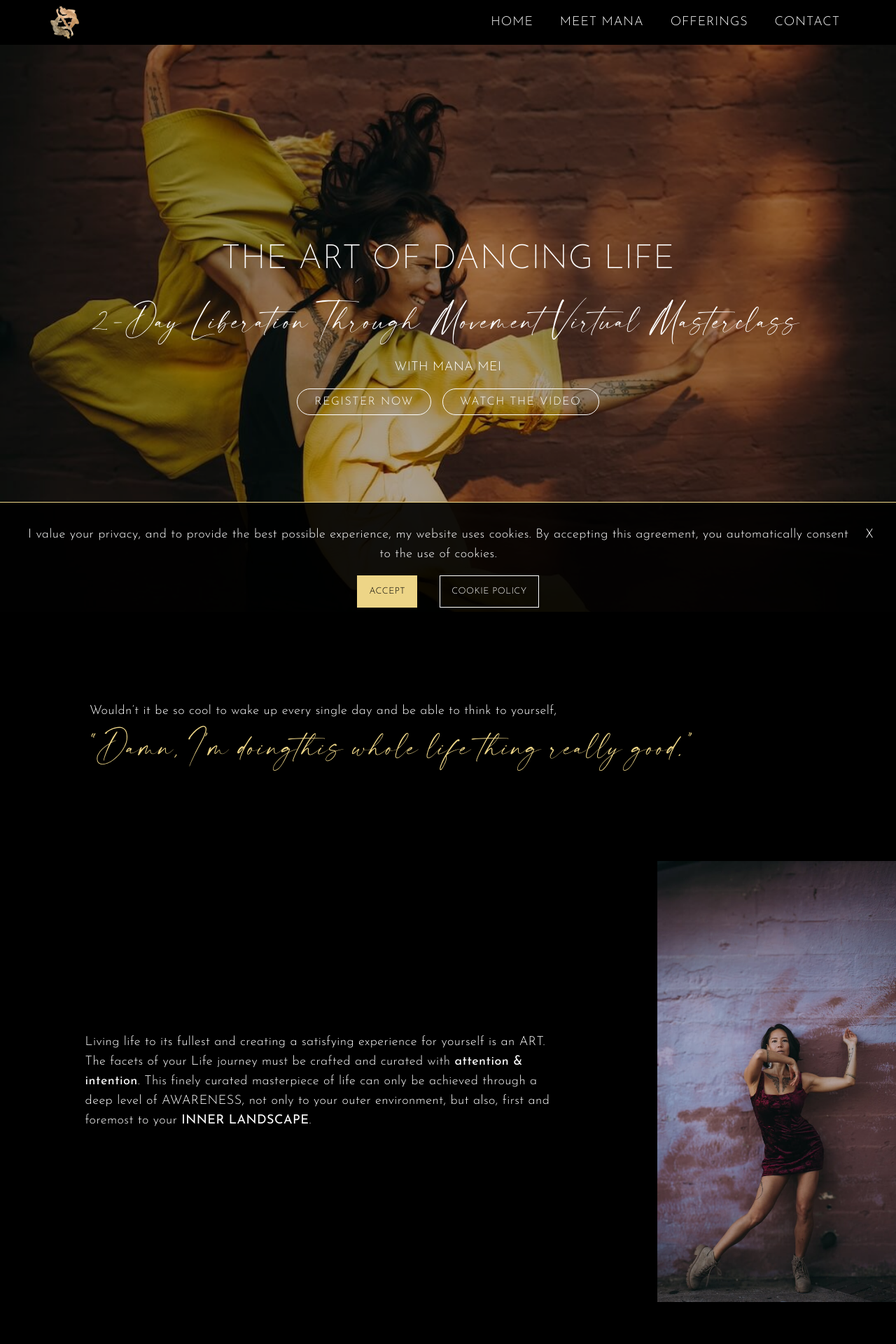
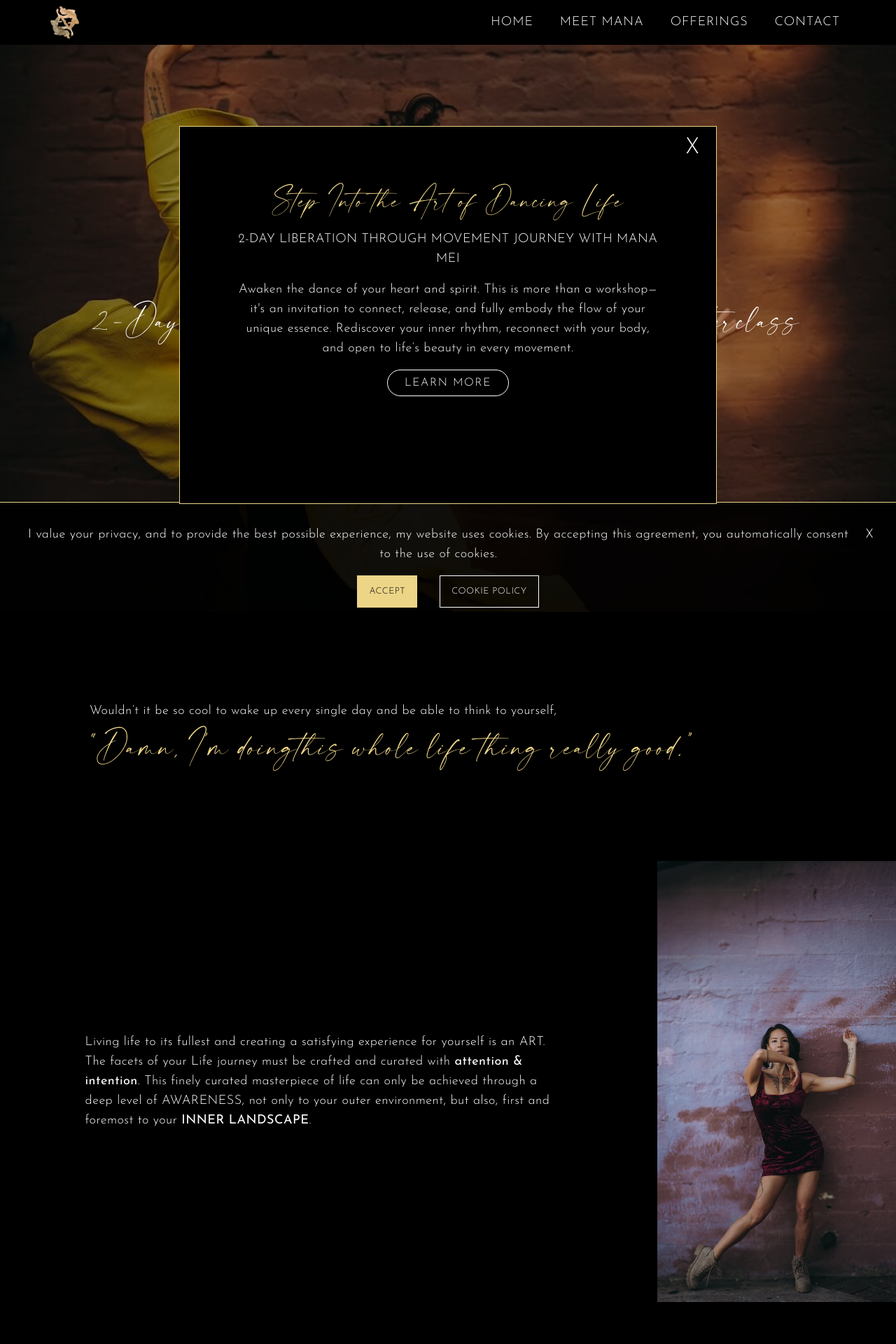
Before and after one commit to brittwoodard/manamei, a Jekyll site: the page built from theartofdancinglife.html, in a window 1280 px wide. Shown: the top 1920 px of the page at 70% size. Built offline with Jekyll 4.4.1, drawn with Linux system fonts in a browser that asks for light colours; nearby versions of some CDN libraries.

Commit message:
styling the popup

```diff
--- a/assets/css/output-style.css
+++ b/assets/css/output-style.css
@@ -1013,14 +1013,32 @@ input[type="checkbox"]:checked::before {
 .inset-0 {
   inset: 0px;
 }
+.bottom-20p {
+  bottom: 20%;
+}
 .left-0 {
   left: 0px;
 }
+.left-20p {
+  left: 20%;
+}
+.right-20p {
+  right: 20%;
+}
+.right-6 {
+  right: 1.5rem;
+}
 .right-\[1\.25rem\] {
   right: 1.25rem;
 }
+.top-20p {
+  top: 20%;
+}
 .top-3 {
   top: 0.75rem;
+}
+.top-4 {
+  top: 1rem;
 }
 .top-\[50\%\] {
   top: 50%;
@@ -1488,11 +1506,11 @@ input[type="checkbox"]:checked::before {
 .align-middle {
   vertical-align: middle;
 }
+.font-sans {
+  font-family: Josefin Sans, sans-serif;
+}
 .font-serif {
   font-family: modernline, serif;
-}
-.font-sans {
-  font-family: Josefin Sans, sans-serif;
 }
 .text-2xl {
   font-size: 1.5rem;
@@ -1510,6 +1528,9 @@ input[type="checkbox"]:checked::before {
 }
 .text-\[1\.5rem\] {
   font-size: 1.5rem;
+}
+.text-\[2rem\] {
+  font-size: 2rem;
 }
 .text-\[3rem\] {
   font-size: 3rem;
--- a/theartofdancinglife.html
+++ b/theartofdancinglife.html
@@ -102,6 +102,23 @@ seo:
   social_image: /uploads/images/manamei-72.jpg
   hide-from-google: true
 ---
+<!-- Popup -->
+<div id="popup" class="fixed top-20p bottom-20p right-20p left-20p justify-center align-center bg-black z-50 border border-feature">
+
+  <!-- Close Button (X) in upper-right corner -->
+  <button id="popupClose" class="absolute top-4 right-6 text-[2rem] font-100 text-white hover:text-feature hover:duration-500">
+    X
+  </button>
+
+  <div class="p-10p text-center">
+      <h2 class="text-md-serif mb-4 text-feature">Step Into the Art of Dancing Life</h2>
+      <p class="uppercase">2-Day Liberation Through Movement Journey with Mana Mei</p>
+      <p>Awaken the dance of your heart and spirit. This is more than a workshop—it's an invitation to connect, release, and fully embody the flow of your unique essence. Rediscover your inner rhythm, reconnect with your body, and open to life’s beauty in every movement.</p>
+      <a href="/theartofdancinglife.html" id="popupAction" class="button">Learn More</a>
+  </div>
+</div>
+
+
 <!-- Course Heading -->
 <section
     class="p-10p bg-image-style bg-overlay min-h-[90vh] flex align-middle items-center text-center justify-center {{page.heading.overlay_style}}"
```
